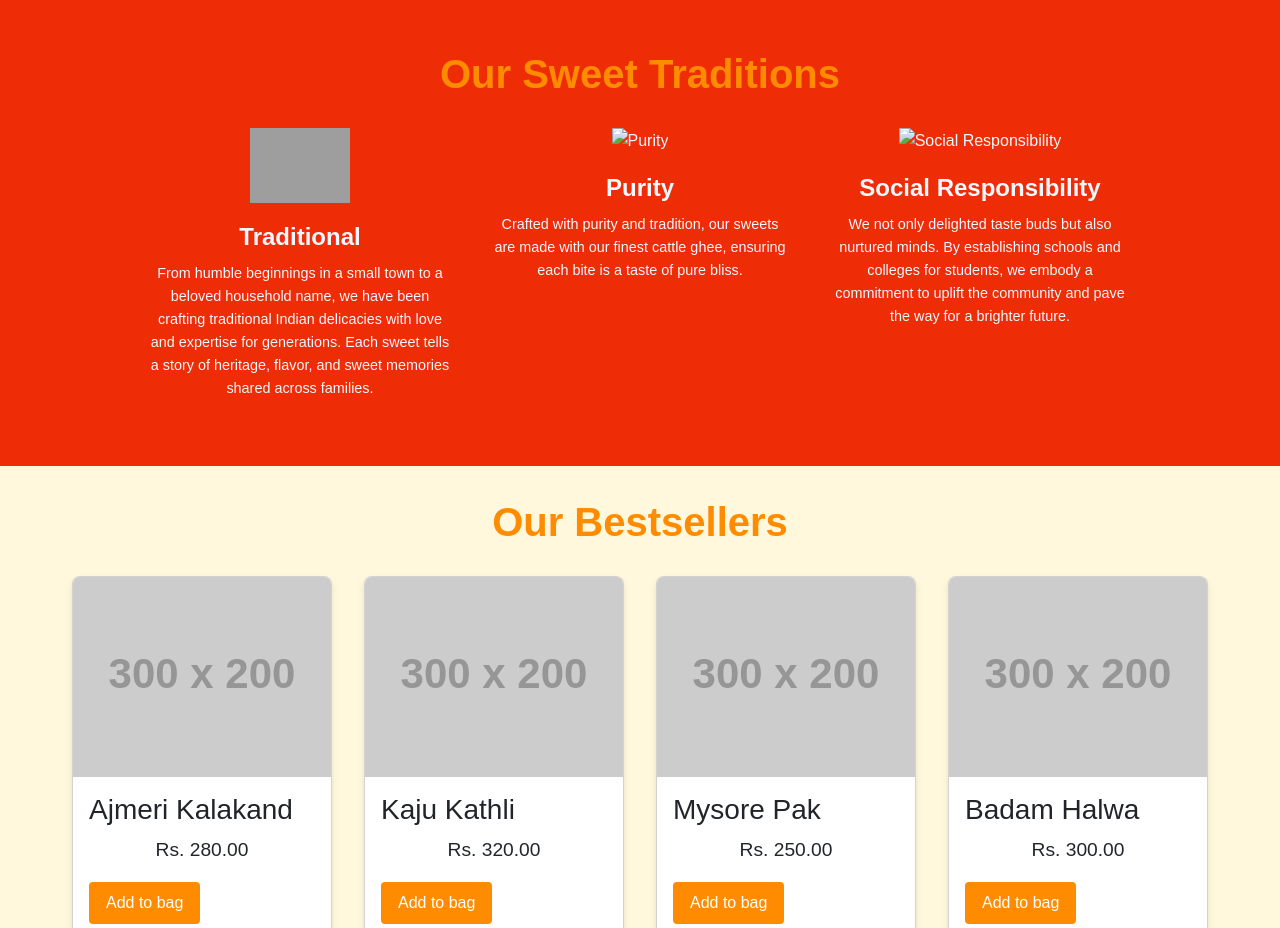
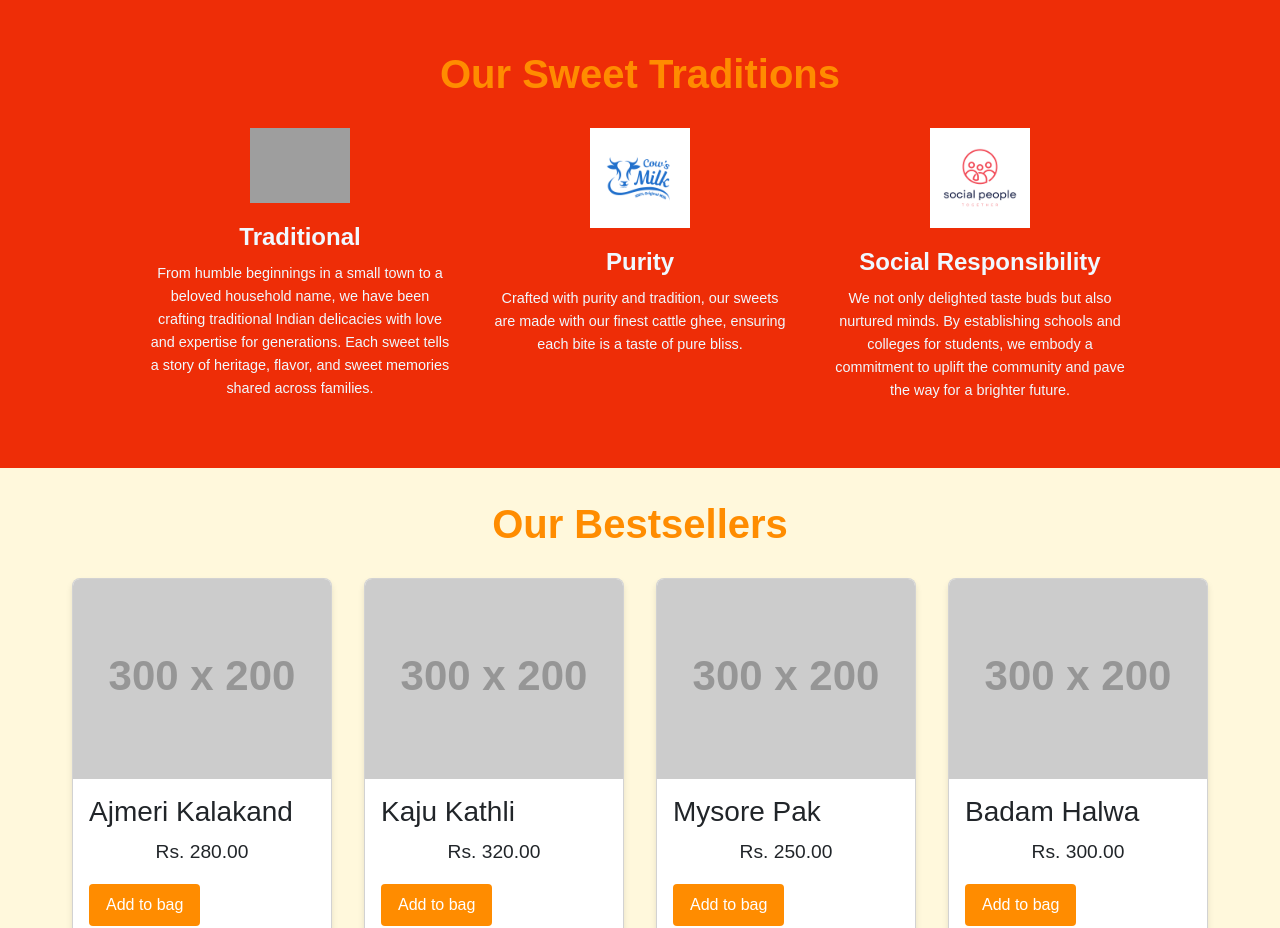
Before and after one commit to rajaganesh1999/freeswebsites1, a plain HTML site: page index.html in a window 1280 px wide. Shown: the part 1860-2788 px from the top of the page. Drawn offline with nearby package versions, Linux system fonts and the light colour scheme; grey boxes are pictures that could not be loaded; placeholder pictures from the web are drawn by us.

Commit message:
Update index.html

```diff
--- a/index.html
+++ b/index.html
@@ -538,7 +538,7 @@
             </div>
             <!-- Purity Section -->
             <div class="tradition-item">
-              <img src="purity-icon.png" alt="Purity" class="tradition-icon">
+              <img src="1.png" alt="Purity" class="tradition-icon">
               <h2 class="tradition-title">Purity</h2>
               <p class="tradition-description">
                 Crafted with purity and tradition, our sweets are made with our finest cattle ghee, ensuring each bite is a taste of pure bliss.
@@ -546,7 +546,7 @@
             </div>
             <!-- Social Responsibility Section -->
             <div class="tradition-item">
-              <img src="social-responsibility-icon.png" alt="Social Responsibility" class="tradition-icon">
+              <img src="Red minimalist social people logo.png" alt="Social Responsibility" class="tradition-icon">
               <h2 class="tradition-title">Social Responsibility</h2>
               <p class="tradition-description">
                 We not only delighted taste buds but also nurtured minds. By establishing schools and colleges for students, we embody a commitment to uplift the community and pave the way for a brighter future.
```
